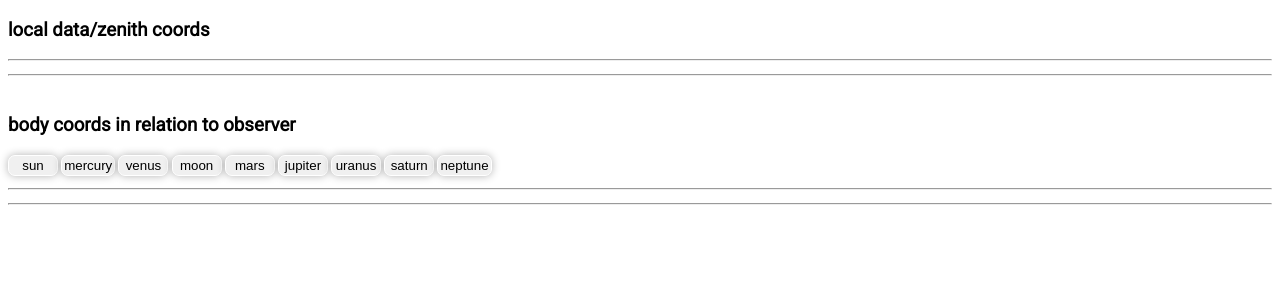
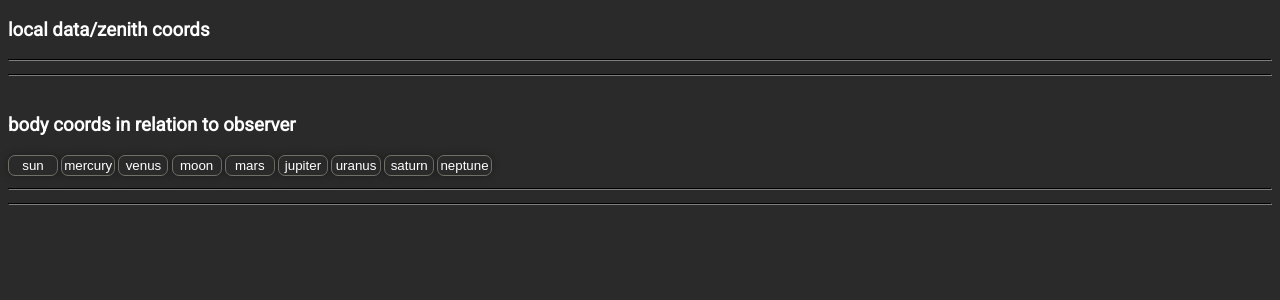
Before and after one commit to aaroshdas/astronomy-app, a React (Create React App) app: page / in a window 1280 px wide. Shown: the top 300 px of the page. Built offline with nearby package versions, Linux system fonts and the light colour scheme; no server answers.

Commit message:
theme color change

```diff
--- a/src/App.css
+++ b/src/App.css
@@ -1,6 +1,11 @@
 @import url('https://fonts.googleapis.com/css?family=Roboto');
 body{
   font-family: 'Roboto';
+  color: rgb(202, 206, 204);
+  background-color: rgb(42, 42, 42);
+}
+h3{
+  color: white;
 }
 main{
   margin-bottom: 1%;
@@ -8,6 +13,7 @@ main{
 hr{
   margin-top: 0%;
   margin-bottom: 1%;
+  border-color:rgb(42, 42, 42);
 }
 .buttonContainer{
   margin-bottom: 1%;
@@ -20,10 +26,10 @@ hr{
   position: relative;
   overflow: hidden;
   transition: background 400ms;
-  background-color: rgb(240, 240, 240);
+  background-color: rgb(42, 42, 42);
   border-radius: 7px;
-  border: 1px solid white;
-  color: black;
+  border: 1px solid rgb(112, 112, 104);
+  color: white;
   text-align: center;
   padding: 2px;
   margin-right: 0.25%;
```
